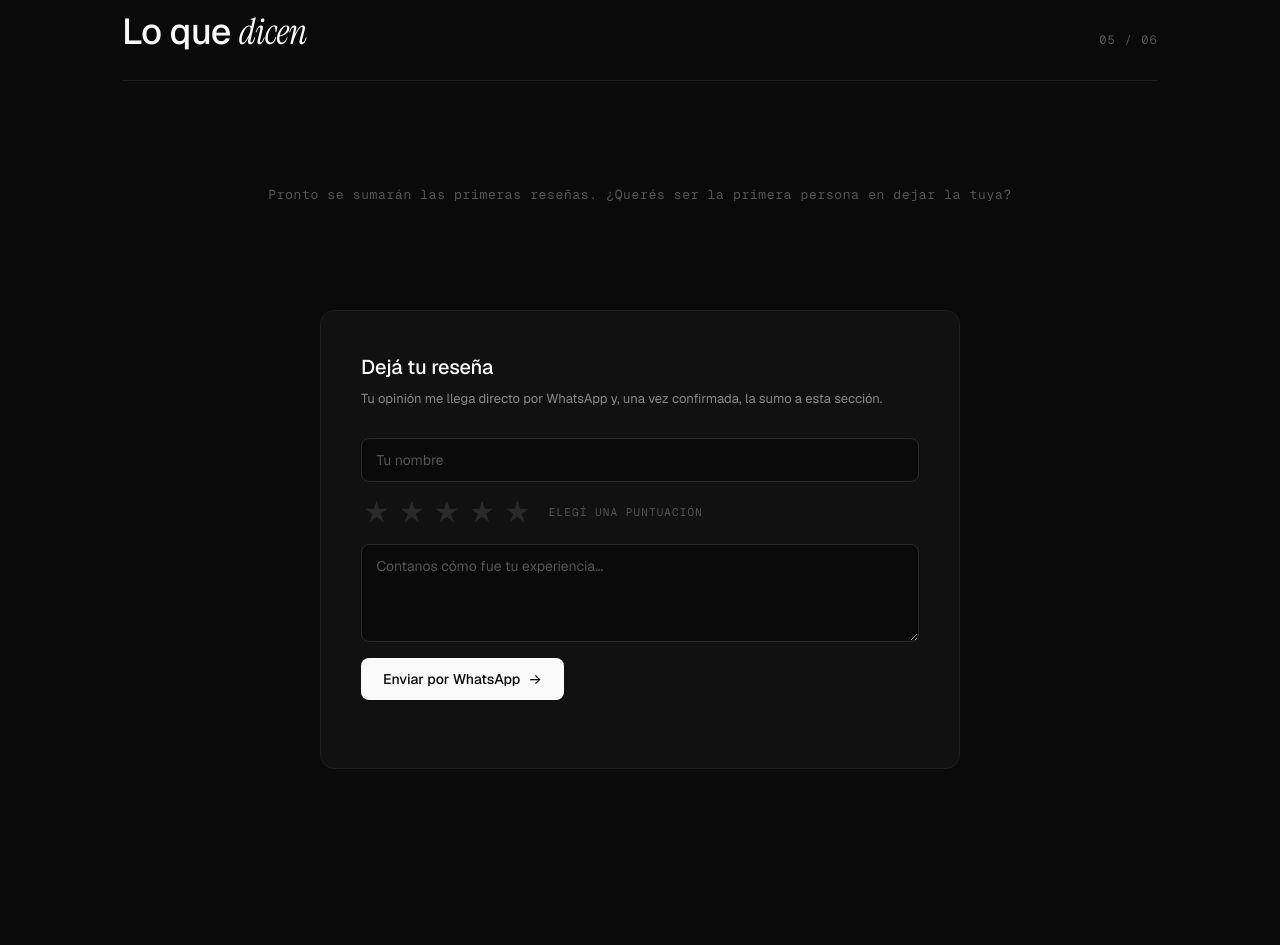
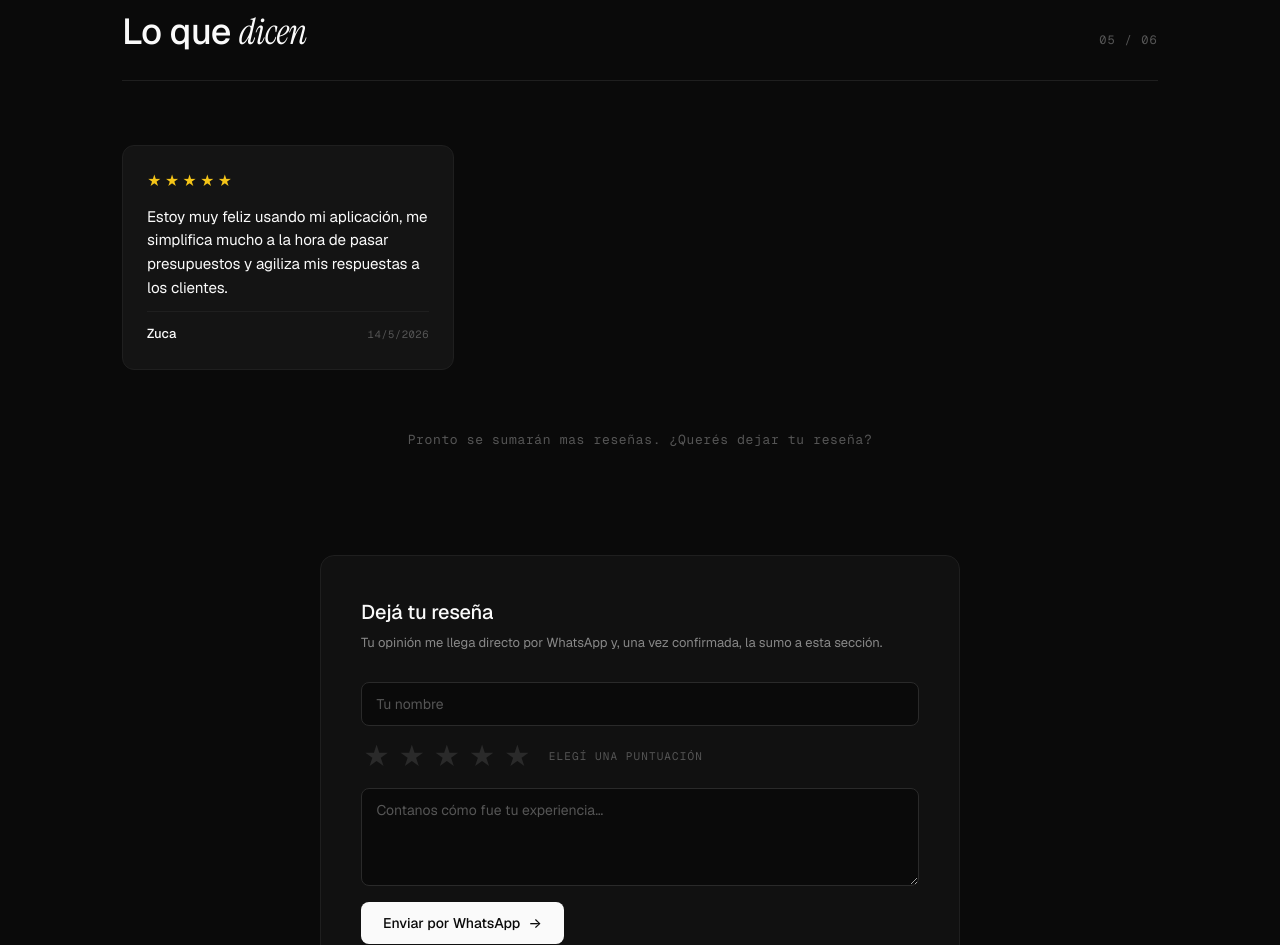
Before and after one commit to Elite-Web-1/elite.web, a plain HTML site: page index.html in a window 1280 px wide. Shown: the part 4080-5025 px from the top of the page. Drawn offline with nearby package versions, Linux system fonts and the light colour scheme.

Commit message:
Agregue reseña Zuca

```diff
--- a/index.html
+++ b/index.html
@@ -1090,6 +1090,17 @@
 
       <div class="reviews-grid" id="reviewsList">
 
+        <article class="review-card">
+          <div class="review-stars">
+            <span>★</span><span>★</span><span>★</span><span>★</span><span>★</span>
+          </div>
+          <p class="review-comment">Estoy muy feliz usando mi aplicación,  me simplifica mucho a la hora de pasar presupuestos y agiliza mis respuestas a los clientes.</p>
+          <div class="review-meta">
+            <span class="review-name">Zuca</span>
+            <span class="review-date">14/5/2026</span>
+          </div>
+        </article>
+
         <!-- ============================================
              RESEÑAS PUBLICADAS
              Para agregar una reseña nueva, copiá el bloque
@@ -1113,7 +1124,7 @@
 
         -->
 
-        <div class="reviews-empty">Pronto se sumarán las primeras reseñas. ¿Querés ser la primera persona en dejar la tuya?</div>
+        <div class="reviews-empty">Pronto se sumarán mas reseñas. ¿Querés dejar tu reseña?</div>
       </div>
 
       <div class="review-form-wrapper">
```
